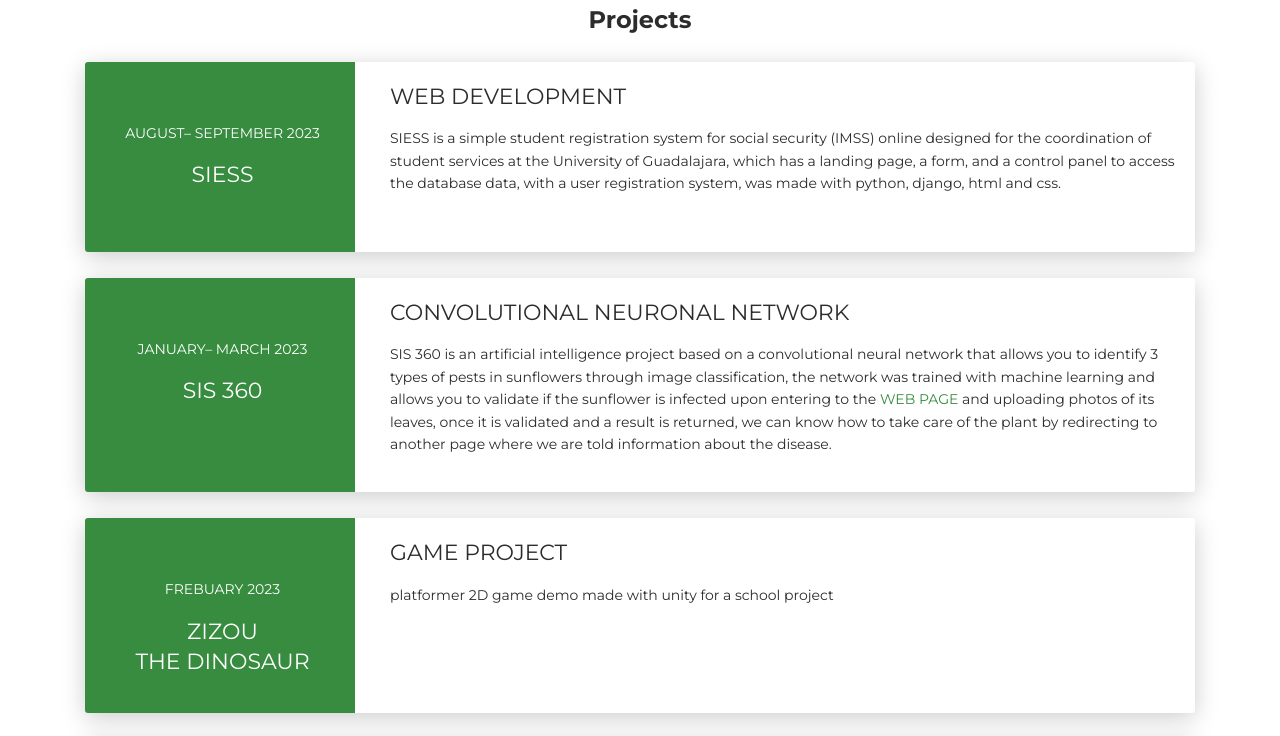
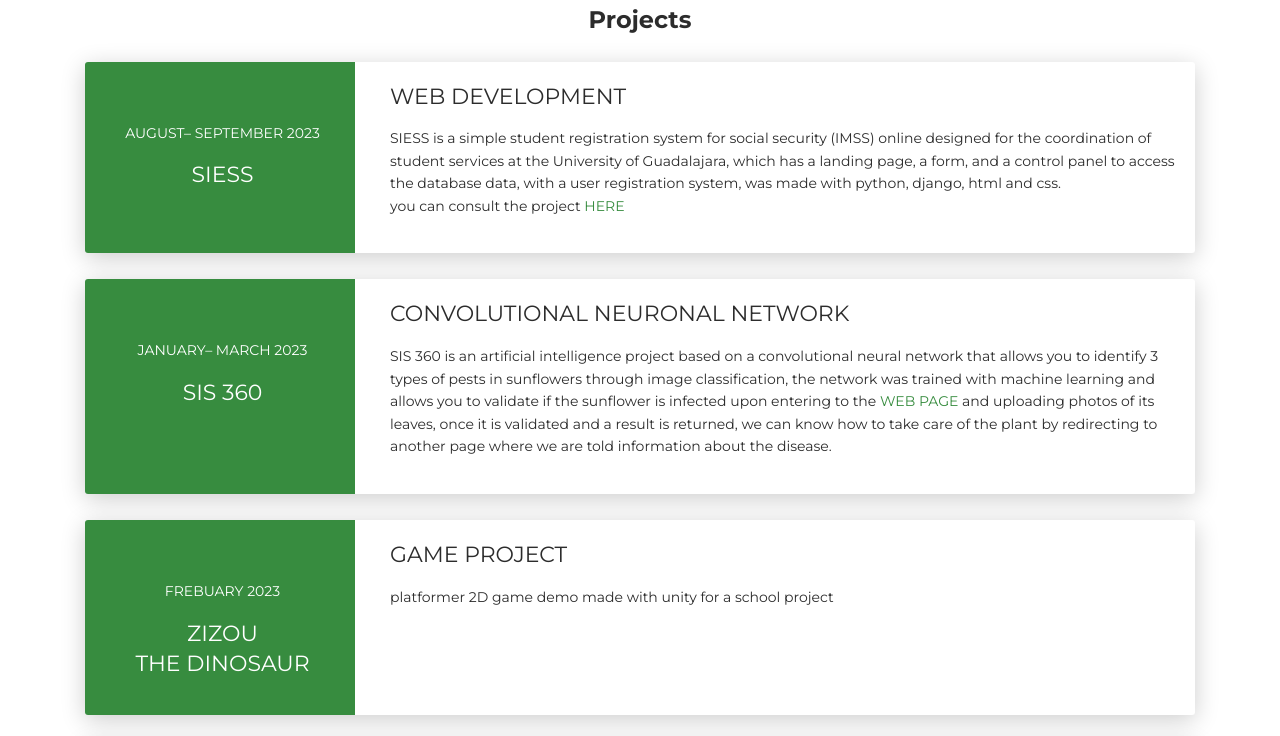
Before and after one commit to rudolfwolf/resume, a plain HTML site: page index.html in a window 1280 px wide. Shown: the part 2415-3151 px from the top of the page. Drawn offline with Linux system fonts and the light colour scheme.

Commit message:
Update index.html

```diff
--- a/index.html
+++ b/index.html
@@ -301,7 +301,7 @@
         <div class="col-md-9" data-aos="fade-left" data-aos-offset="50" data-aos-duration="500">
           <div class="card-body">
             <div class="h5">WEB DEVELOPMENT</div>
-            <p>SIESS is a simple student registration system for social security (IMSS) online designed for the coordination of student services at the University of Guadalajara, which has a landing page, a form, and a control panel to access the database data, with a user registration system, was made with python, django, html and css.</p>
+            <p>SIESS is a simple student registration system for social security (IMSS) online designed for the coordination of student services at the University of Guadalajara, which has a landing page, a form, and a control panel to access the database data, with a user registration system, was made with python, django, html and css. <br> you can consult the project <a href="https://www.rudolfwolfmx.net/">HERE</a></p>
           </div>
         </div>
       </div>
```
